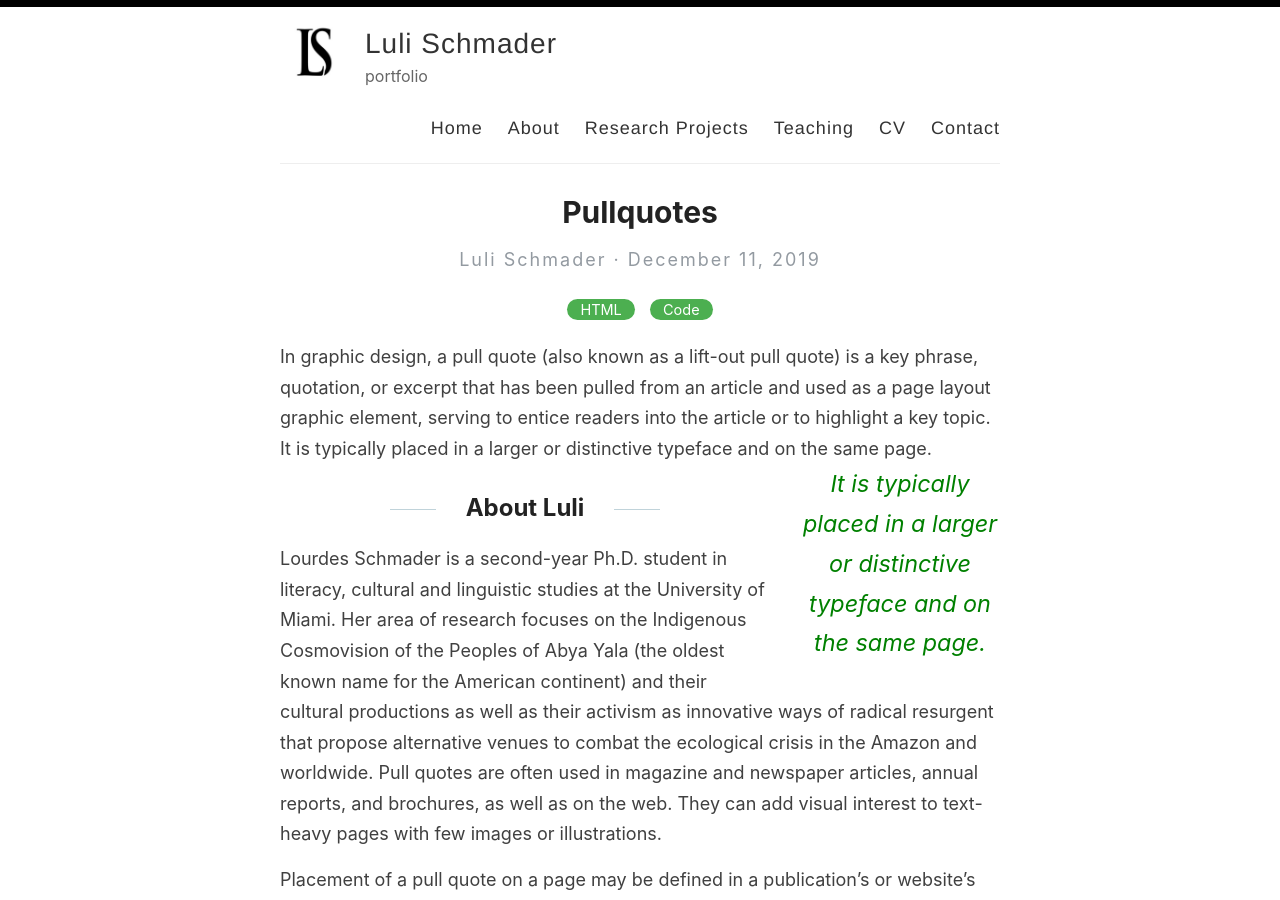
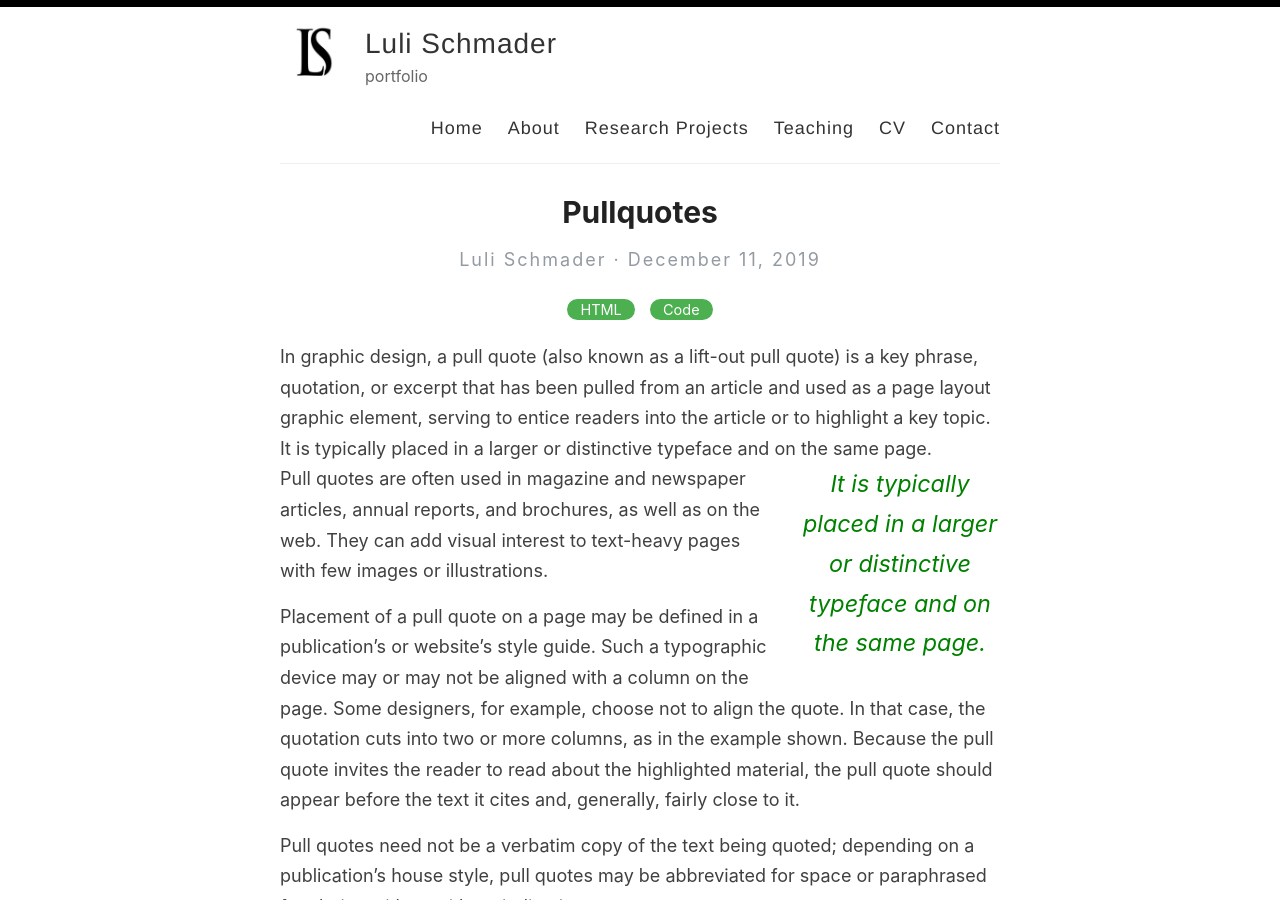
Before and after one commit to lulischmader/lulischmader.github.io, a Jekyll site: the page built from _posts/2019-12-11-pullquotes.md, in a window 1280 px wide and 900 px high. Built offline with Jekyll 4.4.1, drawn with Linux system fonts in a browser that asks for light colours.

Commit message:
Update pullquote.html

```diff
--- a/_includes/pullquote.html
+++ b/_includes/pullquote.html
@@ -1,4 +1 @@
 {{ include.quote }}<span data-pullquote="{{ include.quote }}"></span>
-
-## About Luli
-Lourdes Schmader is a second-year Ph.D. student in literacy, cultural and linguistic studies at the University of Miami. Her area of research focuses on the Indigenous Cosmovision of the Peoples of Abya Yala (the oldest known name for the American continent) and their cultural productions as well as their activism as innovative ways of radical resurgent that propose alternative venues to combat the ecological crisis in the Amazon and worldwide.
```
